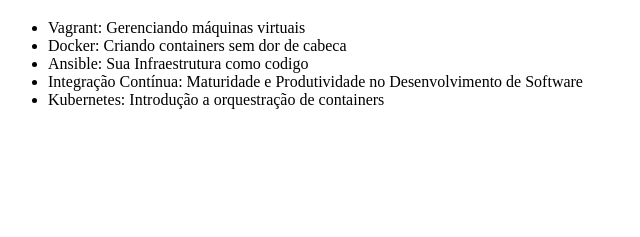
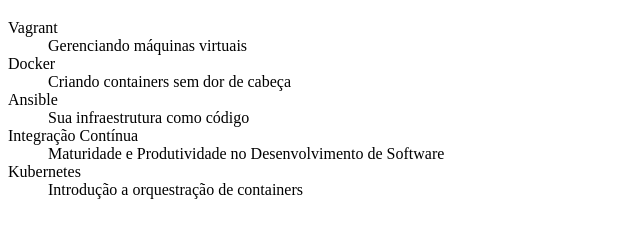
Before and after one commit to GabrielSilva2012/alura-git, a plain HTML site: page index.html in a window 1280 px wide. Shown: the part 61-298 px from the top of the page, without its empty margins (0-640 px from the left). Drawn offline with Linux system fonts and the light colour scheme.

Commit message:
Trocando UL por DL
Separando os Títulos

Quebras de Linha

```diff
--- a/index.html
+++ b/index.html
@@ -10,15 +10,24 @@
 
 <body>
   <h1>Lista de Cursos de DevOps</h1>
-  <ul>
+  <dl>
 
+    <dt>Vagrant</dt>
+    <dd>Gerenciando máquinas virtuais</dd>
 
-    <li>Vagrant: Gerenciando máquinas virtuais</li>
-    <li>Docker: Criando containers sem dor de cabeca </li>
-    <li>Ansible: Sua Infraestrutura como codigo </li>
-    <li>Integração Contínua: Maturidade e Produtividade no Desenvolvimento de Software</li>
-    <li>Kubernetes: Introdução a orquestração de containers</li>
-  </ul>
+    <dt>Docker</dt>
+    <dd>Criando containers sem dor de cabeça</dd>
+
+    <dt>Ansible</dt>
+    <dd>Sua infraestrutura como código</dd>
+
+    <dt>Integração Contínua</dt>
+    <dd>Maturidade e Produtividade no Desenvolvimento de Software</dd>
+
+    <dt>Kubernetes</dt>
+    <dd>Introdução a orquestração de containers</dd>
+  </dl>
+  </dl>
 </body>
 
 </html>
```
